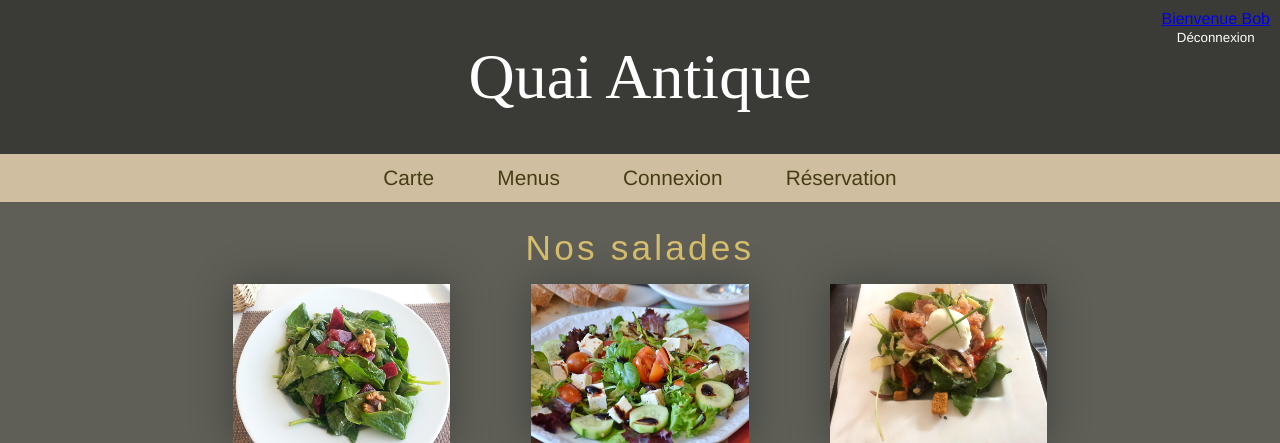
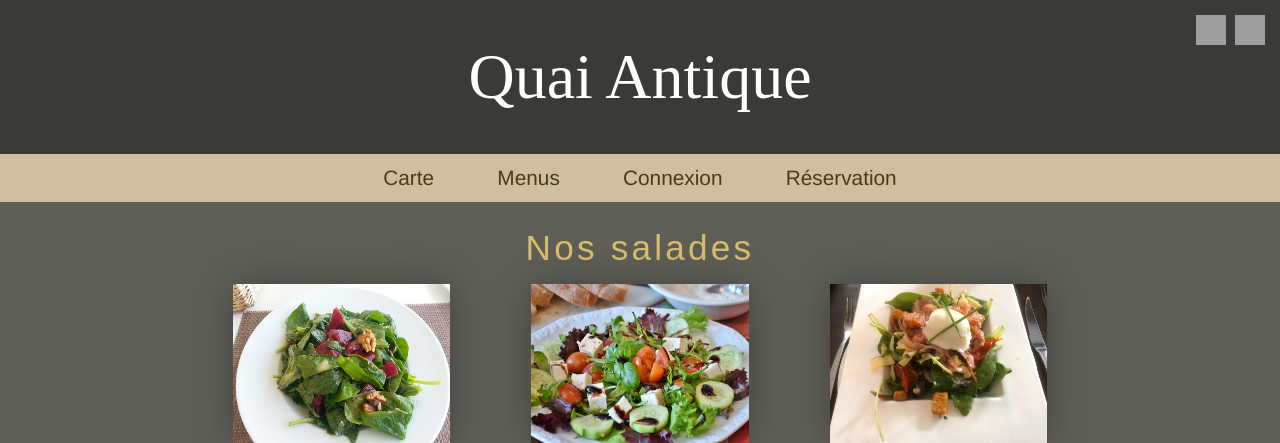
Before and after one commit to Micahdo/resto, a PHP site: page /index.php in a window 1280 px wide. Shown: the top 443 px of the page. Run offline with PHP 8.4, Linux system fonts and the light colour scheme; a user stored in the database is signed in; data comes from the database, SQL or seed files in the repository; some web fonts are replaced; grey boxes are pictures that could not be loaded.

Commit message:
Modification du header

```diff
--- a/header.php
+++ b/header.php
@@ -1,26 +1,35 @@
-<div class="headerDiv">
+<div>
     <h1><a href="index.php" class="titreSite txtWhite ">Quai Antique</a></h1>
 </div>
 
 <?php
 if (isset($_SESSION['email'])) {
-    if ($_SESSION['admin'] == 1000) {
+    if ($_SESSION['admin'] === 1000) {
         $user = $_SESSION['user'];
-        echo '<div class="userConnected">';
-        //echo '<p>Bienvenue '.$user.'</p>';
-        echo '<a href="administration.php" class="linkAdmin">Bienvenue '.$user.'</a>';
+        echo '<div class="userConnected flexRow">';
+        echo '<a href="administration.php">
+        <img src="images/user.png" class="icon">
+        </a>';
         echo '<form action="php/disconnect.php" method="post">
-        <button class="btnDisconnect">Déconnexion</button>
+        <button class="btn-icon">
+        <img src="images/logout.png" class="icon">
+        </button>
         </form>';
         echo '</div>';
     } else if ($_SESSION['admin'] === 0) {
         $user = $_SESSION['user'];
-        echo '<div class="userConnected">';
-        echo '<p>Bienvenue '.$user.'</p>';
+        echo '<div class="userConnected flexRow">';
+        echo '<a href="user_account.php">
+        <img src="images/user.png" class="icon">
+        </a>';
         echo '<form action="php/disconnect.php" method="post">
-        <button class="btnDisconnect">Déconnexion</button>
+        <button class="btn-icon">
+        <img src="images/logout.png" class="icon">
+        </button>
         </form>';
         echo '</div>';
+
+
     }
 };
 ?>
```
